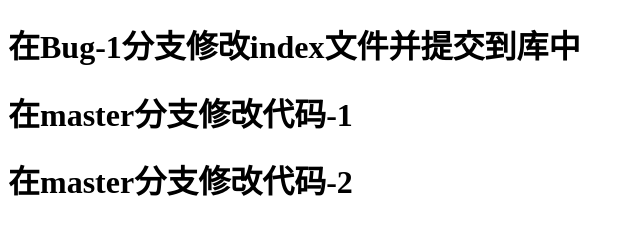
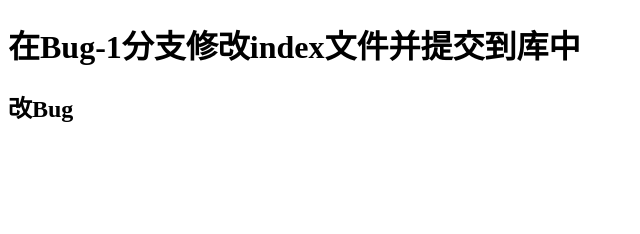
Before and after one commit to lyq-github1022/git-demo, a plain HTML site: page index.html in a window 1280 px wide. Shown: the whole page, without its empty margins (0-640 px from the left). Drawn offline with Linux system fonts and the light colour scheme.

Commit message:
在bug1分支改代码

```diff
--- a/index.html
+++ b/index.html
@@ -8,7 +8,6 @@
   </head>
   <body>
     <h1>在Bug-1分支修改index文件并提交到库中</h1>
-    <h1>在master分支修改代码-1</h1>
-    <h1>在master分支修改代码-2</h1>
+    <h2>改Bug</h2>
   </body>
 </html>
```
